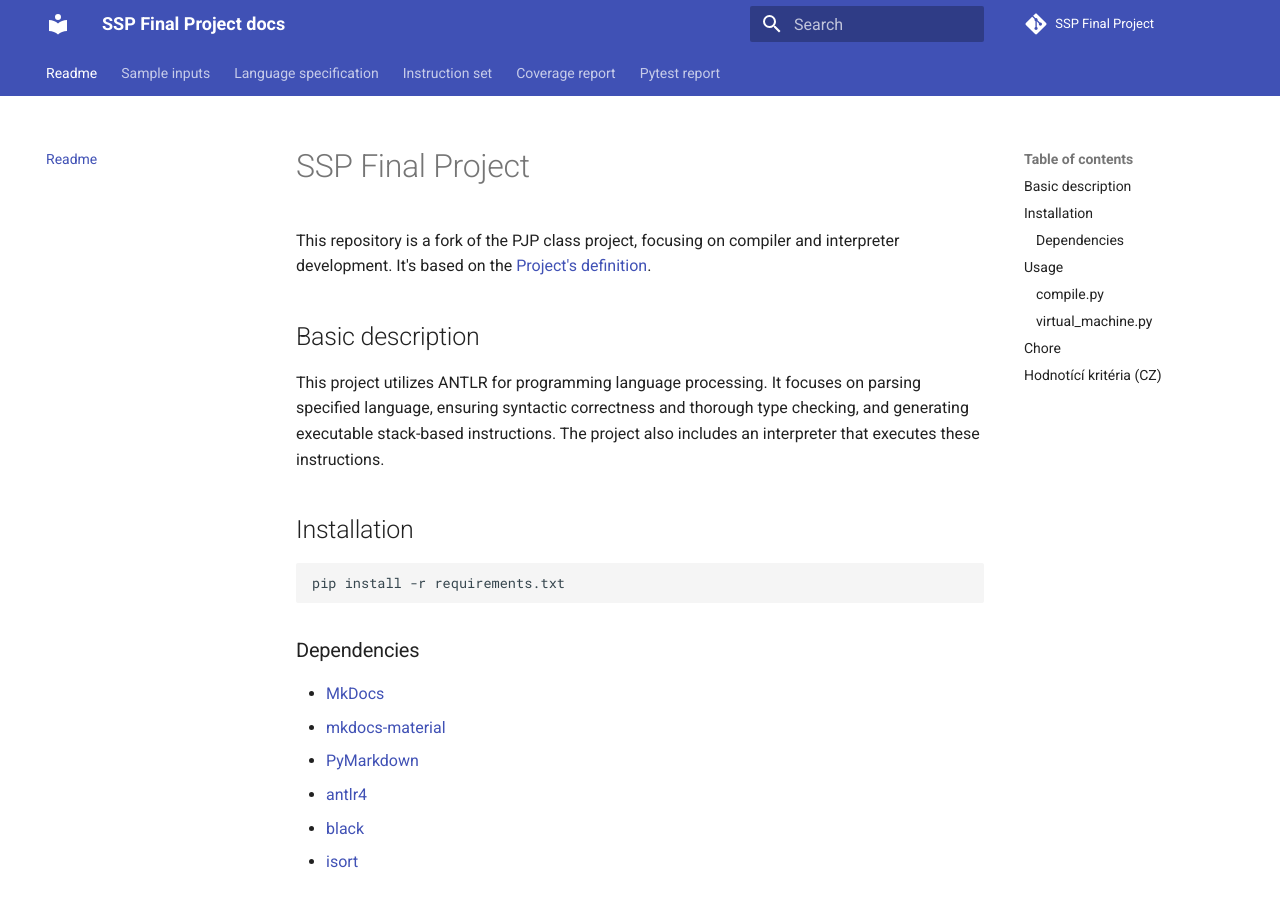
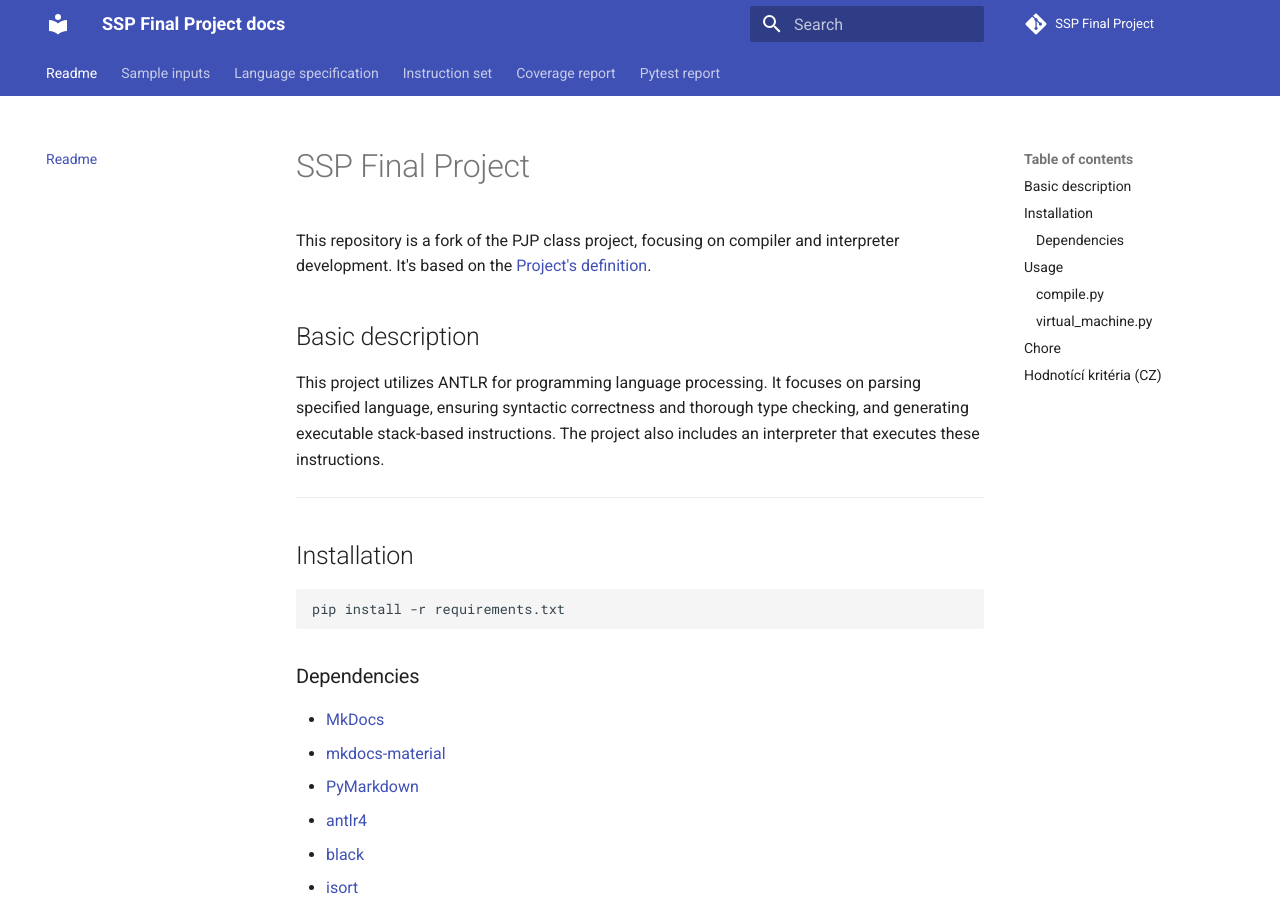
Before and after one commit to martin-minarik/pjp-compiler-interpreter, an MkDocs documentation site: the page built from docs/README.md, in a window 1280 px wide and 900 px high. Built offline with MkDocs 1.6.1 and Material for MkDocs 9.7.7, drawn with Linux system fonts in a browser that asks for light colours; comment, search, counter and statistics services are not loaded.

```diff
--- a/docs/README.md
+++ b/docs/README.md
@@ -8,6 +8,8 @@ It's based on the [Project's definition](http://behalek.cs.vsb.cz/wiki/index.php
 This project utilizes ANTLR for programming language processing. It focuses on parsing specified language, ensuring
 syntactic correctness and thorough type checking, and generating executable stack-based instructions.
 The project also includes an interpreter that executes these instructions.
+
+---
 
 ## Installation
 
@@ -51,6 +53,8 @@ python virtual_machine.py instructions.txt
 - Recompile antlr4 grammar
   - `antlr4 -Dlanguage=Python3 language/Language.g4 -visitor`
 
+---
+
 ## Hodnotící kritéria (CZ)
 
 Požadavky na kvalitu práce:
@@ -67,6 +71,6 @@ Požadavky na kvalitu práce:
   - [x] Použití "lint" nástroje pro každý jazyk.
 - [ ] (Volitelné/doporučené) Nástroj na kontrolu dostupnosti aktualizací/security updates pro moduly jazyka (pokud
   existuje).
-- [ ] (Volitelné/doporučené) Nástroj na kontrolu testů/code coverage (pokud existuje).
-- [ ] (Volitelné/doporučené) Pokud některé nástroje umí generovat HTML reporty - umistěte je na Gitlab pages.
-- [ ] (Volitelné/doporučené) Repozitář obsahuje šablonu ticketu.
+- [X] (Volitelné/doporučené) Nástroj na kontrolu testů/code coverage (pokud existuje).
+- [X] (Volitelné/doporučené) Pokud některé nástroje umí generovat HTML reporty - umistěte je na Gitlab pages.
+- [X] (Volitelné/doporučené) Repozitář obsahuje šablonu ticketu.
```
Also changed, not shown: README.md (+4 -0 lines).
